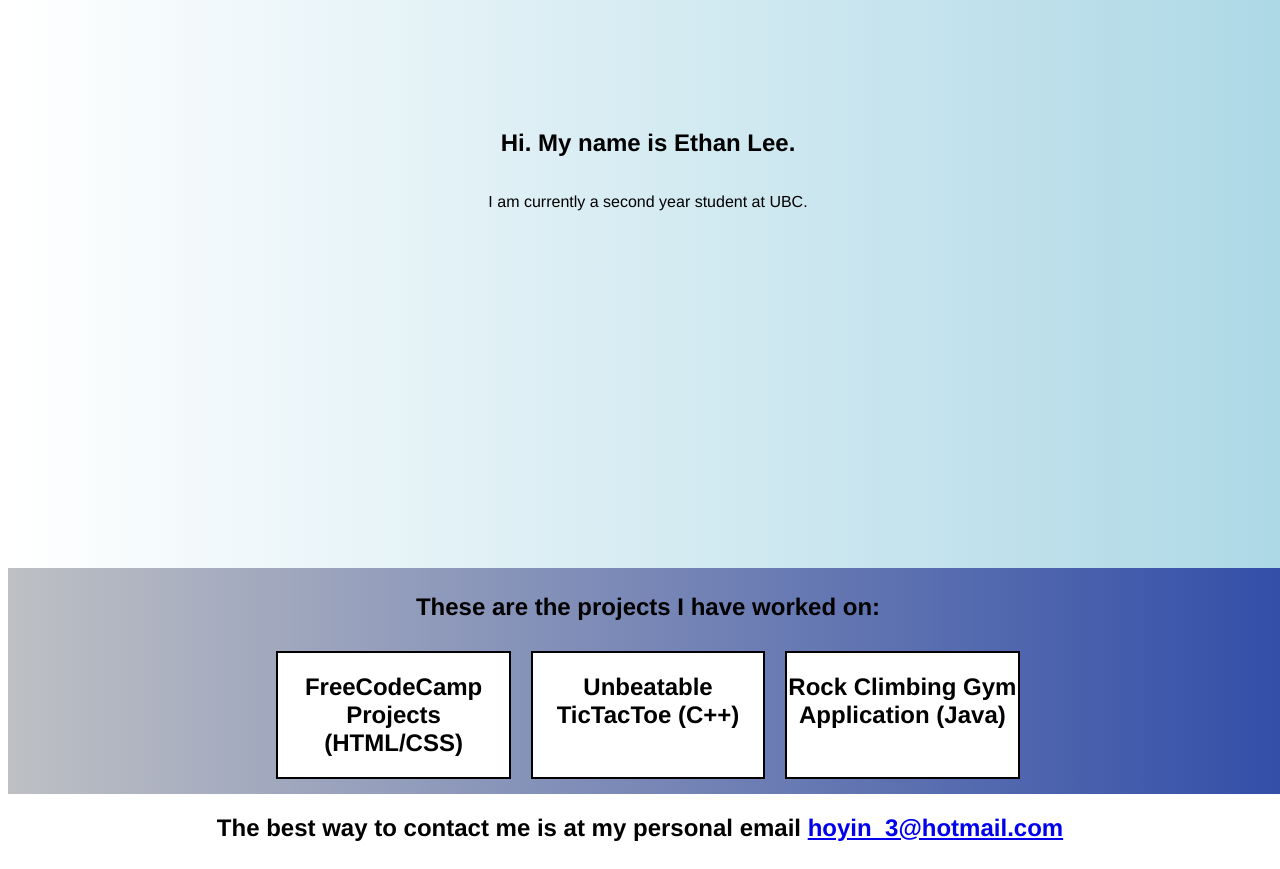
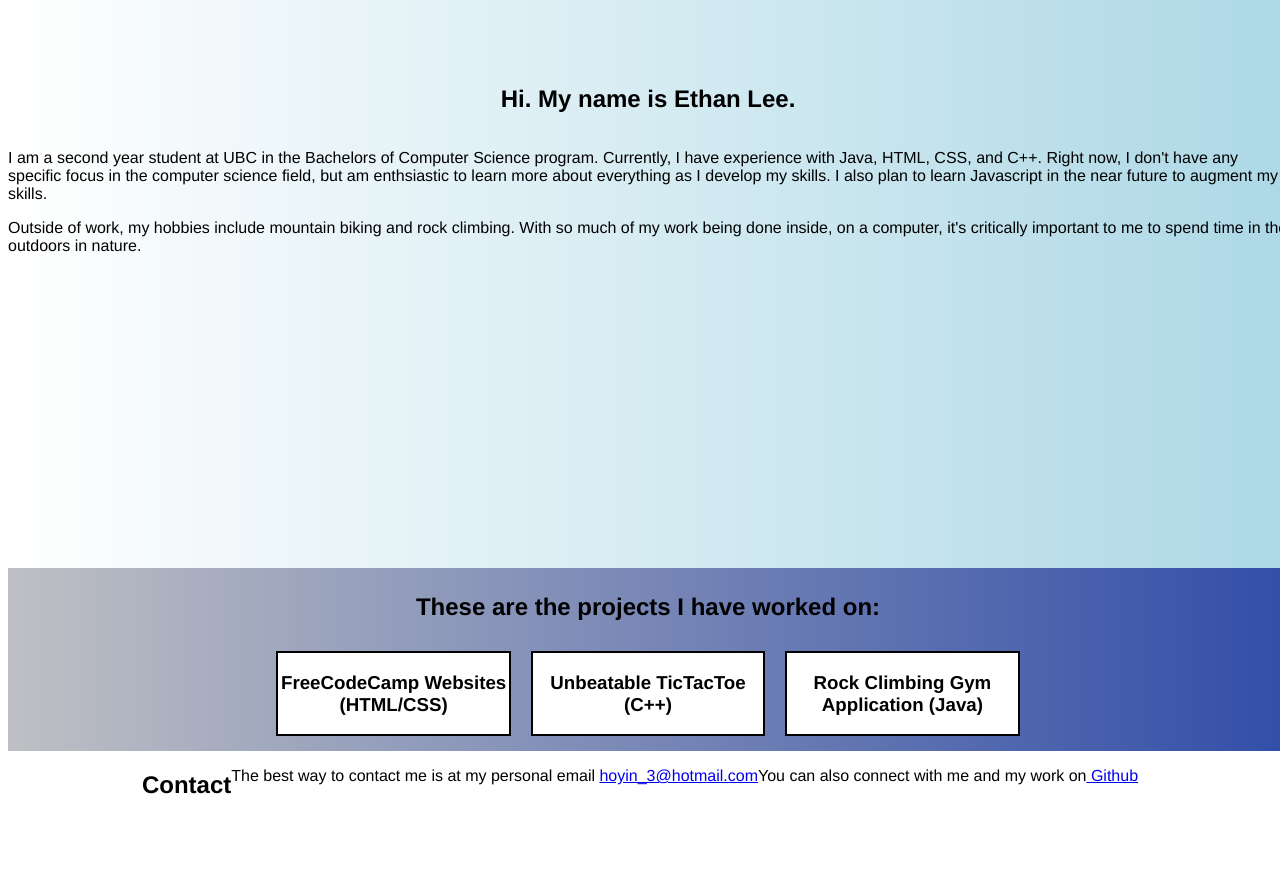
Before and after one commit to eduguy/eduguy.github.io, a plain HTML site: page index.html in a window 1280 px wide. Shown: the part 240-1109 px from the top of the page. After the commit the page ends 1067 px from the top, so only its background shows below. Drawn offline with Linux system fonts and the light colour scheme.

Commit message:
Added contact information

```diff
--- a/index.html
+++ b/index.html
@@ -18,7 +18,12 @@
     <section id="welcome-section">
       <h1> Hi. My name is Ethan Lee. </h1>
 
-      <p> I am currently a second year student at UBC. </p>
+      <div id = "description">
+
+        <p> I am a second year student at UBC in the Bachelors of Computer Science program. Currently, I have experience with Java, HTML, CSS, and C++. Right now, I don't have any specific focus in the computer science field, but am enthsiastic to learn more about everything as I develop my skills. I also plan to learn Javascript in the near future to augment my skills.</p>
+
+      <p> Outside of work, my hobbies include mountain biking and rock climbing. With so much of my work being done inside, on a computer, it's critically important to me to spend time in the outdoors in nature. </p>
+      </div>
 
 <!--       add a photo of me and some quick descriptions. sort out the scrolling animations -->
     </section>
@@ -28,17 +33,17 @@
       <h1> These are the projects I have worked on: </h1>
       <div id="tiles">
       <div id="FreeCodeCamp" class="project-tile">
-        <h2> <a href="https://github.com/eduguy/FCCWebsites"> FreeCodeCamp Projects (HTML/CSS)
+        <h3> <a href="https://github.com/eduguy/FCCWebsites"> FreeCodeCamp Websites (HTML/CSS)
         </a>
-        </h2>
+        </h3>
       </div>
       <div id="Survey" class="project-tile">
-        <h2><a href="https://github.com/eduguy/BasicTicTacToe" target="_blank"> Unbeatable TicTacToe (C++) </a>
-        </h2>
+        <h3><a href="https://github.com/eduguy/BasicTicTacToe" target="_blank"> Unbeatable TicTacToe (C++) </a>
+        </h3>
       </div>
       <div id="Product" class="project-tile">
-        <h2><a href="https://github.com/eduguy/CPSC-210-Personal-Project" target="_blank"> Rock Climbing Gym Application (Java) </a>
-        </h2>
+        <h3><a href="https://github.com/eduguy/CPSC-210-Personal-Project" target="_blank"> Rock Climbing Gym Application (Java) </a>
+        </h3>
       </div>
       </div>
 <!--        <div id="Documentation" class="project-tile">
@@ -49,7 +54,9 @@
 
     <section id="contact">
 <!--        this section is just so bad-->
-      <h2> The best way to contact me is at my personal email <a href ="mailto:hoyin_3@hotmail.com"> hoyin_3@hotmail.com</a> </h2>
+      <h2> Contact </h2>
+      <p> The best way to contact me is at my personal email <a href ="mailto:hoyin_3@hotmail.com"> hoyin_3@hotmail.com</a> </p>
+      <p> You can also connect with me and my work on<a href="https://github.com/eduguy" id="github"target="_blank"> Github </a> </p>
     </section>
 </body>
 </html>
```
